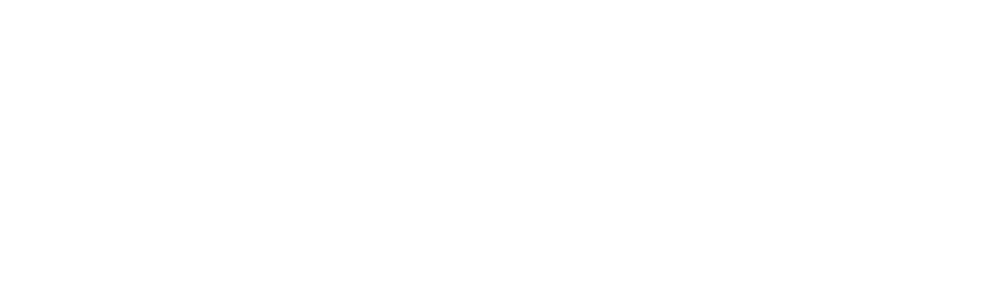
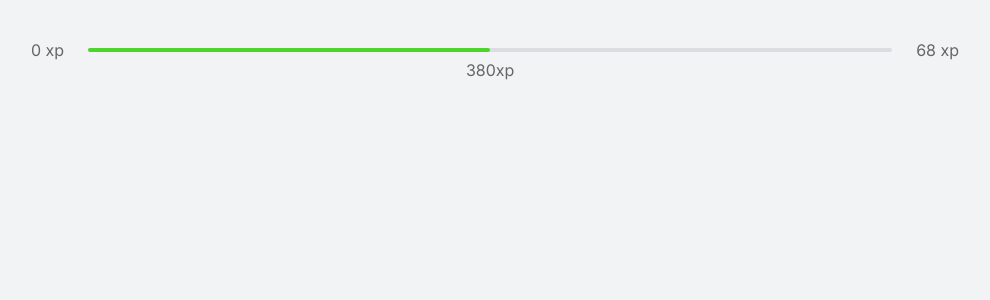
Before and after one commit to s4imu/Move.it, a React (Create React App) app: page / in a window 1280 px wide. Shown: the top 300 px of the page, without its empty margins (145-1135 px from the left). Built offline with nearby package versions, Linux system fonts and the light colour scheme.

Commit message:
Experience bar style configuration

```diff
--- a/public/index.html
+++ b/public/index.html
@@ -4,7 +4,9 @@
 <head>
   <meta charset="utf-8" />
   <meta name="viewport" content="width=device-width, initial-scale=1" />
-
+  <link rel="preconnect" href="https://fonts.gstatic.com">
+  <link href="https://fonts.googleapis.com/css2?family=Inter:wght@400;500;600&family=Rajdhani:wght@600&display=swap"
+    rel="stylesheet">
   <title>Move It!</title>
 </head>
 
--- a/src/App.tsx
+++ b/src/App.tsx
@@ -1,6 +1,12 @@
+import { ExperienceBar } from './components/ExperienceBar';
+
+import './styles/global.css'
+
 function App() {
   return (
-    <h1> </h1>
+    <div className="container">
+      <ExperienceBar />
+    </div>
   );
 }
 
--- /dev/null
+++ b/src/components/ExperienceBar.tsx
@@ -0,0 +1,14 @@
+export function ExperienceBar() {
+    return (
+        <header className="experience-bar">
+            <span>0 xp</span>
+            <div>
+                <div style={{ width: '50%' }} />
+                <span className="current-experience" style={{ left: '50%' }}>
+                    380xp
+                </span>
+            </div>
+            <span>68 xp</span>
+        </header>
+    );
+}
--- /dev/null
+++ b/src/styles/global.css
@@ -0,0 +1,92 @@
+* {
+    margin: 0;
+    padding: 0;
+    box-sizing: border-box;
+}
+
+:root {
+    --white:#fff;
+    --background:#f2f3f5;
+    --gray-line:#DCDDE0;
+    --text:#666666;
+    --text-highlight:#B3B9FF;
+    --title:#2E384D;
+    --red:#E83F5B;
+    --green:#4CD62B;
+    --blue:#5965E0;
+    --blue-dark:#4953B8;
+    --blue-twitter:#2AA9E0;
+}
+
+@media(max-width: 1080px){
+    html {
+        font-size: 93.75%;
+    }
+}
+
+@media(max-width: 720px){
+    html {
+        font-size: 87.5%;
+    }
+}
+
+body {
+    background: var(--background);
+    color: var(--text);
+}
+
+body,
+input,
+textarea,
+button {
+    font: 400 1rem 'Inter', sans-serif;
+}
+
+button {
+    cursor: pointer;
+}
+
+a {
+    color: inherit;
+    text-decoration: none;
+}
+
+.container {
+    height: 100vh;
+    max-width: 992px;
+    margin: 0 auto;
+    padding: 2.5rem 2rem;
+
+    display: flex;
+    flex-direction: column;
+}
+
+.experience-bar {
+    display: flex;
+    align-items: center;
+}
+
+.experience-bar span {
+    font-size: 1rem;
+}
+
+.experience-bar > div {
+    flex: 1;
+    height: 4px;
+    border-radius: 4px;
+    background: var(--gray-line);
+    margin: 0 1.5rem;
+    position: relative;
+}
+
+.experience-bar > div > div {
+    height: 4px;
+    border-radius: 4px;
+    background: var(--green);
+}
+
+span.current-experience {
+    position: absolute;
+    top: 12px;
+    transform: translateX(-50%);
+}
```
